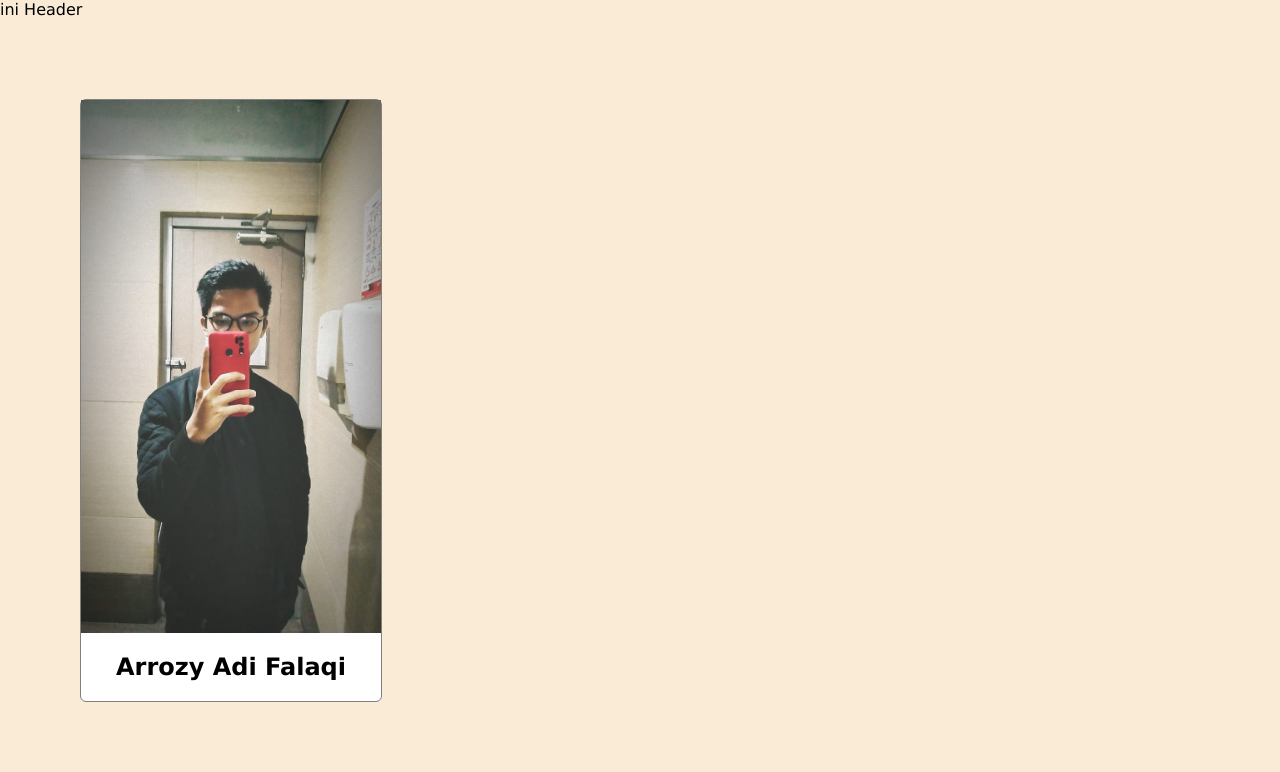
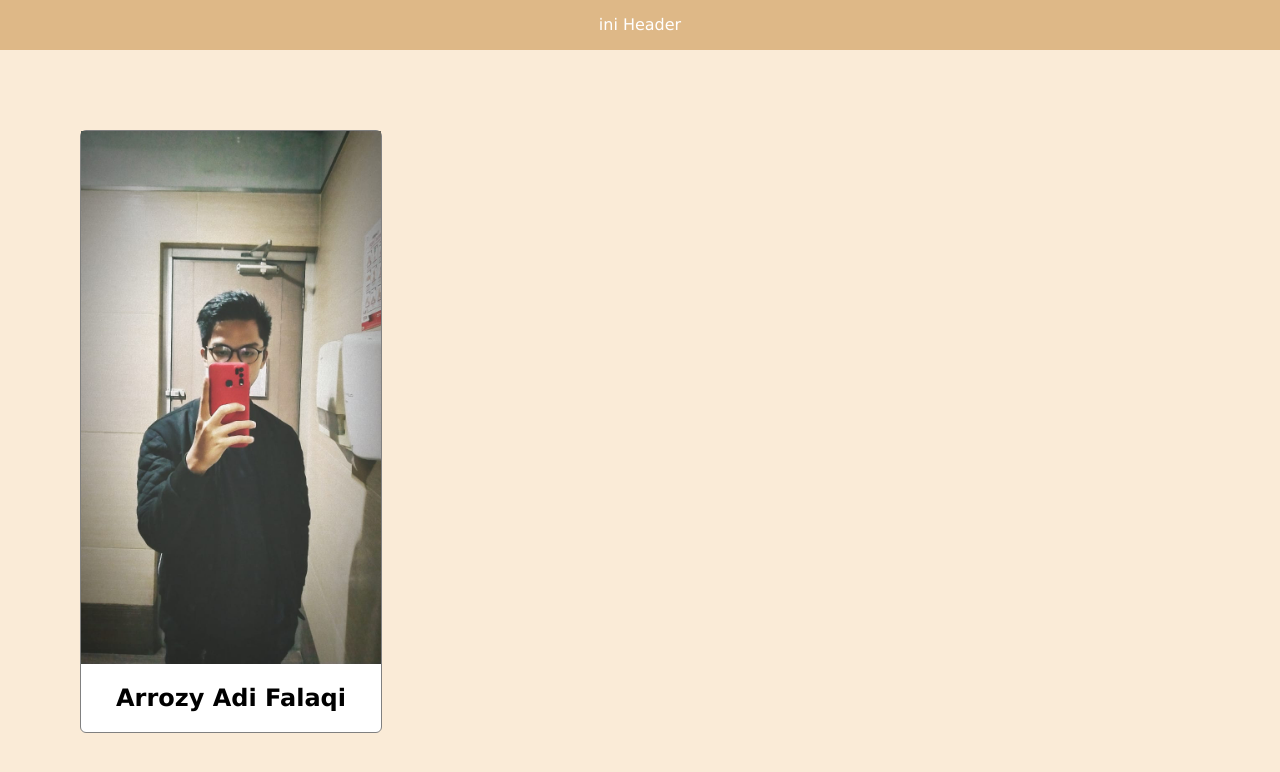
Before and after one commit to Arrozy1221/praktikum-rpl, a plain HTML site: page index.html in a window 1280 px wide. Drawn offline with Linux system fonts and the light colour scheme.

Commit message:
Update style.css

```diff
--- a/style.css
+++ b/style.css
@@ -21,3 +21,11 @@ body {
 #profile-name {
     text-align: center;
 }
+#Header {
+    width: 100%;
+    height: 50px;
+    line-height: 50px;
+    background-color: burlywood;
+    text-align: center;
+    color: white;
+}
```
